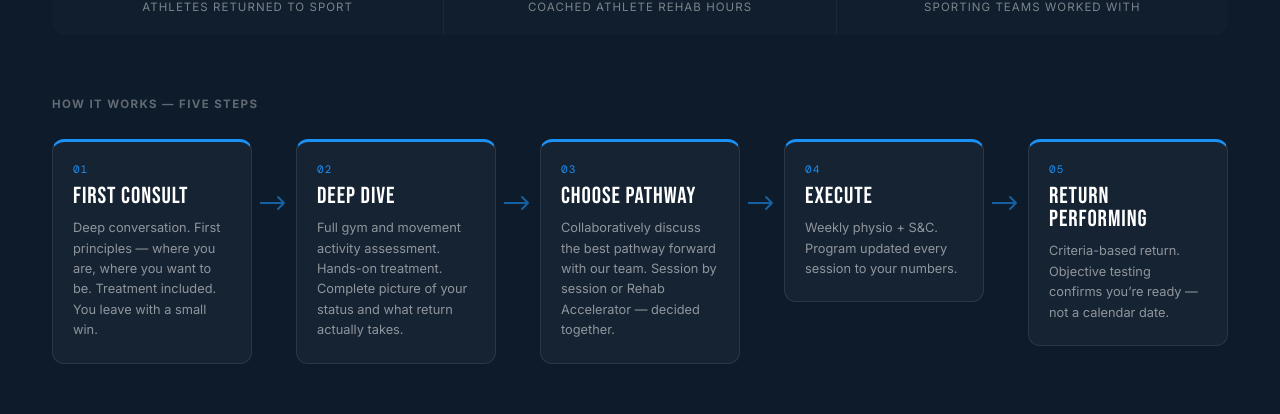
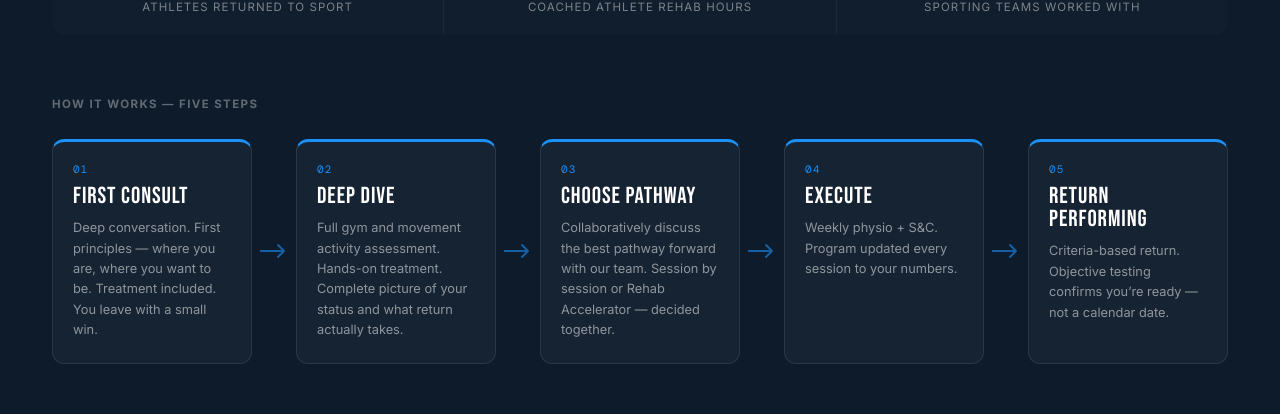
Before and after one commit to ctandy-ai/Stride-Website, a Next.js app: page / in a window 1280 px wide. Shown: the part 3179-3593 px from the top of the page. Built offline with nearby package versions, Linux system fonts and the light colour scheme.

Commit message:
fix(accelerator): equal height step cards — alignItems stretch, remove arrow offset hack

```diff
--- a/components/sections/Accelerator.tsx
+++ b/components/sections/Accelerator.tsx
@@ -134,7 +134,7 @@ export default function Accelerator() {
           <div className="step-flow" style={{
             display: "grid",
             gridTemplateColumns: "1fr auto 1fr auto 1fr auto 1fr auto 1fr",
-            alignItems: "start",
+            alignItems: "stretch",
             gap: 0,
           }}>
             {steps.map((s, i) => (
@@ -151,7 +151,7 @@ export default function Accelerator() {
                     borderTop: "3px solid var(--blue)",
                     borderRadius: 12,
                     padding: "22px 20px",
-                    minHeight: 160,
+                    minHeight: 0,
                   }}
                 >
                   <div style={{
@@ -179,7 +179,7 @@ export default function Accelerator() {
                 {i < steps.length - 1 && (
                   <div key={`arrow-${i}`} style={{
                     display: "flex", alignItems: "center", justifyContent: "center",
-                    padding: "0 8px", paddingTop: 56,
+                    padding: "0 8px",
                   }}>
                     <svg width="28" height="16" viewBox="0 0 28 16" fill="none">
                       <path d="M0 8H24M24 8L18 2M24 8L18 14" stroke="rgba(27,144,245,0.6)" strokeWidth="2" strokeLinecap="round" strokeLinejoin="round"/>
```
